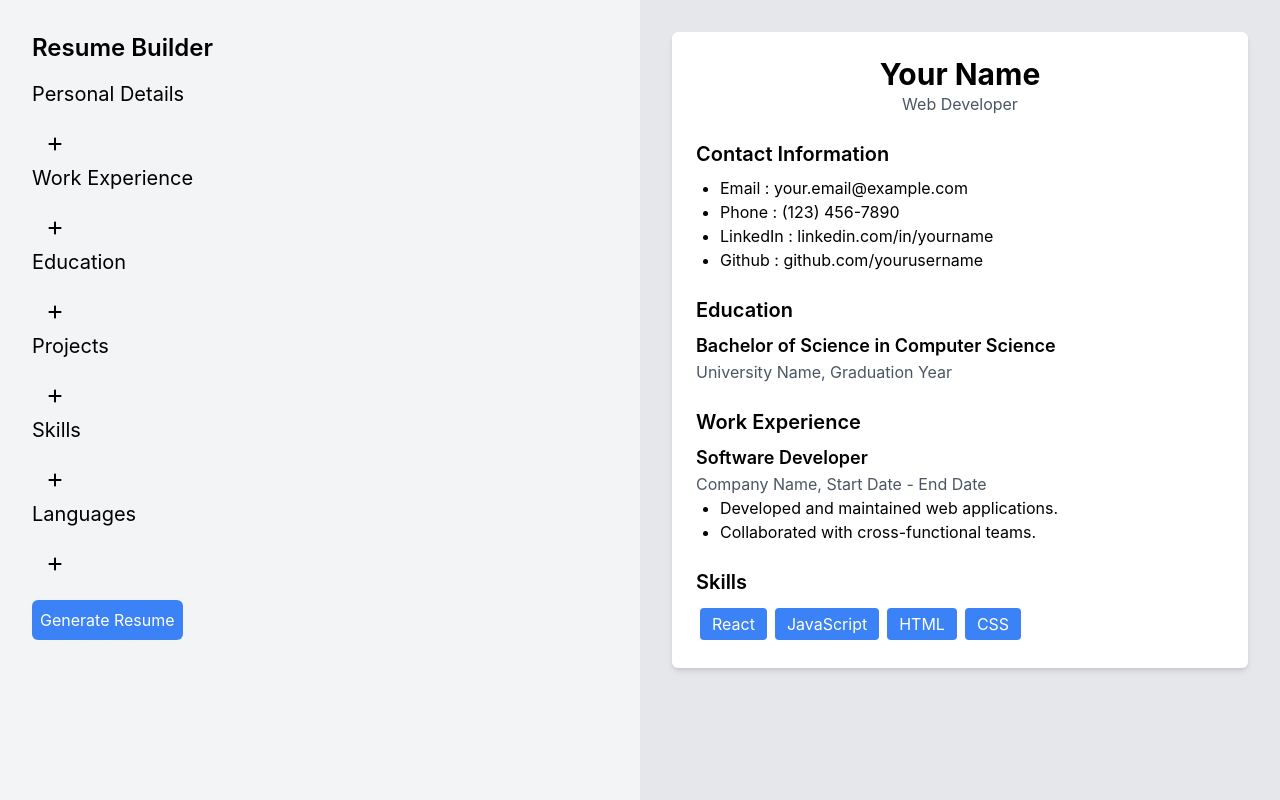
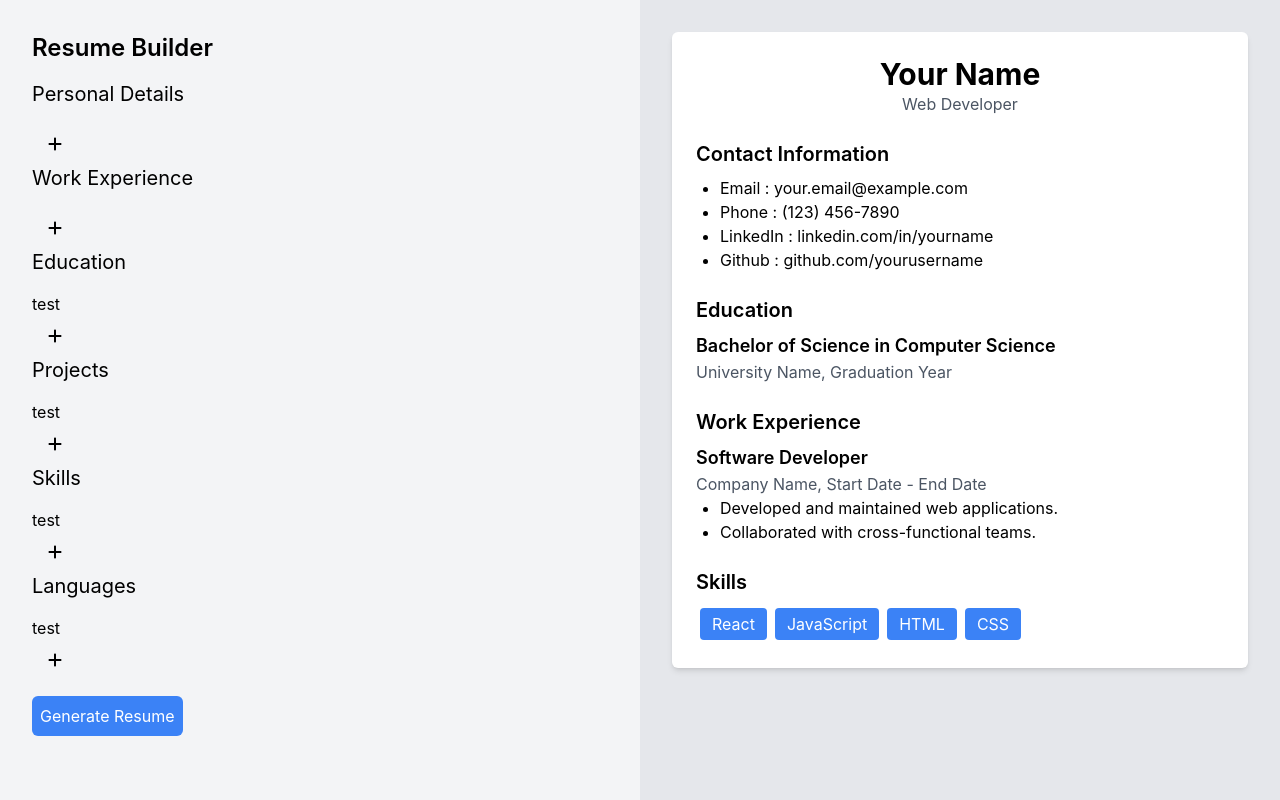
Before and after one commit to konkazazis/ResumeBuilder, a React (Create React App) app: page / in a window 1280 px wide. Built offline with nearby package versions, Linux system fonts and the light colour scheme.

Commit message:
need to fix setting different modal contents

```diff
--- a/src/components/forms.js
+++ b/src/components/forms.js
@@ -6,6 +6,8 @@
 function Forms({formData, setFormData}) {
   const [isModalOpen, setIsModalOpen] = useState(false);
   const [selectedPersonalDetails, setSelectedPersonalDetails] = useState([]);
+  const [selectedWorkExperience, setSelectedWorkExperience] = useState([]);
+  const [selecteModal , setSelecteModal] = useState([]);
 
   const openModal = () => {
     setIsModalOpen(true);
@@ -101,7 +103,22 @@
                         />
                       </div>
                     ))
-                  ) : label === "testststs" }
+                  ) : label === "Work Experience" ? (
+                    selectedWorkExperience.map((label, index) => (
+                      <div className="mb-4">
+                        <label className="block text-gray-700 text-sm font-bold mb-2">
+                          {label}
+                        </label>
+                        <input
+                          type="text"
+                          className="shadow appearance-none border rounded w-full py-2 px-3 text-gray-700 leading-tight focus:outline-none focus:shadow-outline"
+                          placeholder={label}
+                          value={formData[label]}
+                          onChange={(e) => handleChange(e, label)}
+                        />
+                      </div>
+                  ))
+                  ) : <div>test</div>}
               </div>
               <button
                 type="button"
@@ -110,6 +127,7 @@
                 >
                 <FontAwesomeIcon icon={faPlus} style={{color: "#000000",}}/>
               </button>
+              {}
             </div>
           ))}
 
```
